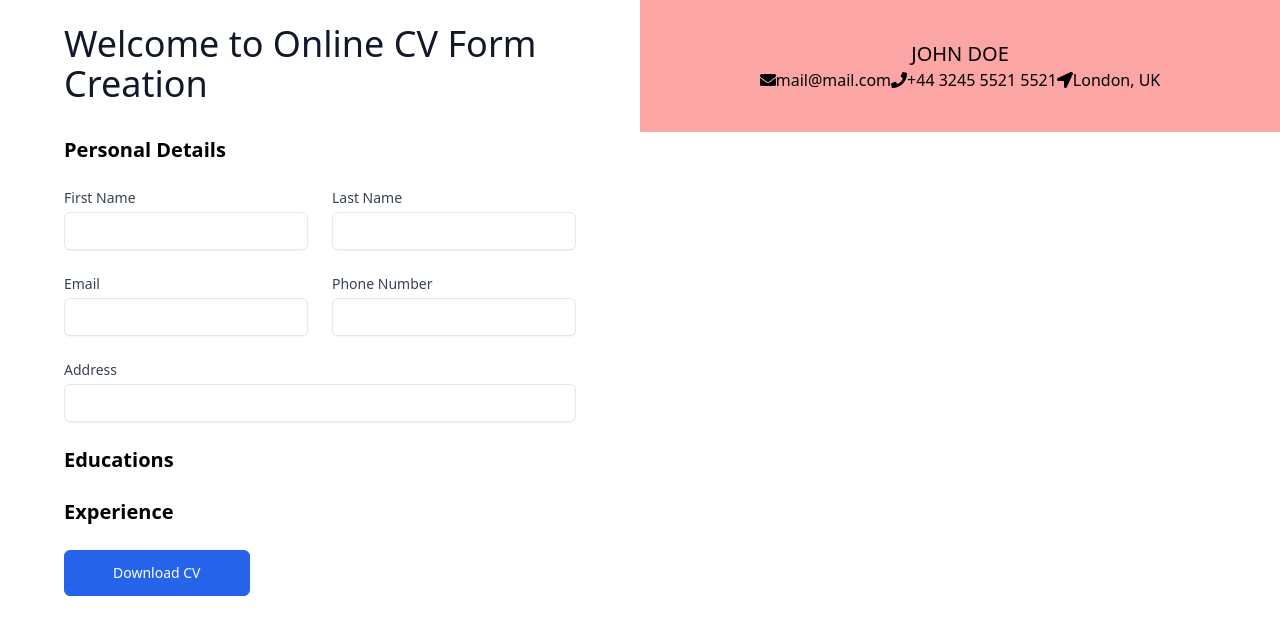
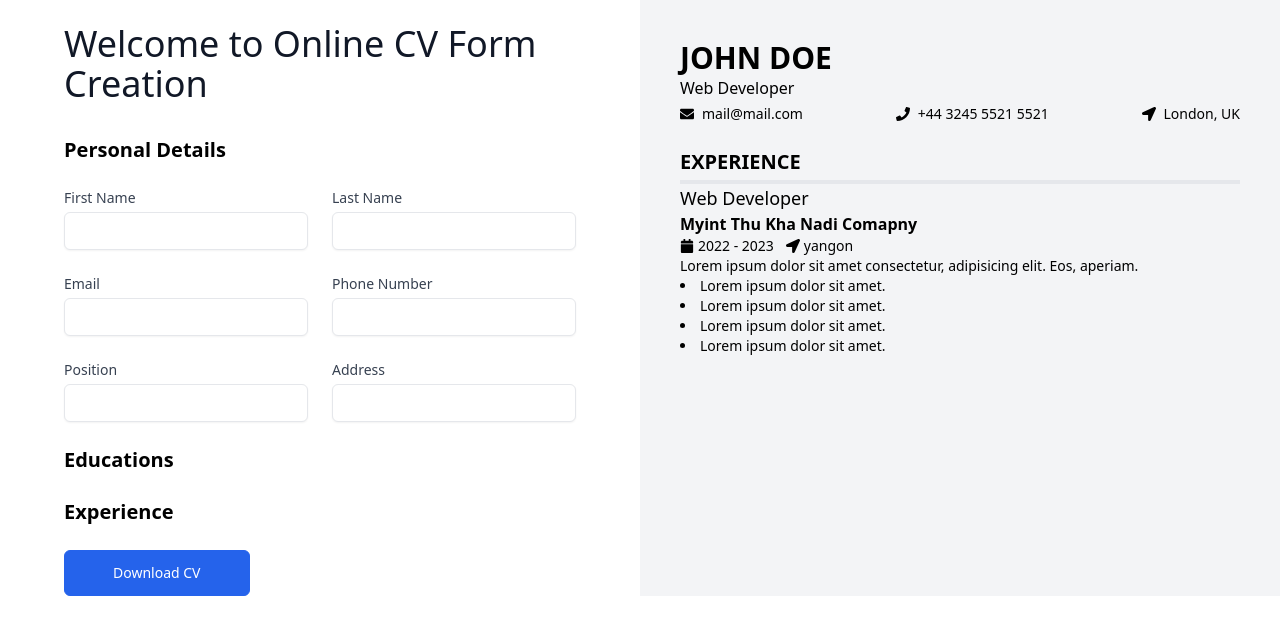
Before and after one commit to yenaingtun-dev/CV-Application, a React (Vite) app: page / in a window 1280 px wide. Shown: the top 634 px of the page. Built offline with nearby package versions, Linux system fonts and the light colour scheme.

Commit message:
updated applicaton

```diff
--- a/src/components/Application.jsx
+++ b/src/components/Application.jsx
@@ -1,24 +1,55 @@
 import { FaEnvelope } from "react-icons/fa";
 import { FaPhone } from "react-icons/fa";
 import { FaLocationArrow } from "react-icons/fa";
+import { FaCalendar } from "react-icons/fa";
 function Application() {
     return (
-        <aside className="relative block h-16 lg:order-last lg:col-span-5 lg:h-full xl:col-span-6">
-            <div className="p-10 text-center bg-red-300">
-                <h1 className="text-xl uppercase">John Doe</h1>
-                <div className="flex items-center justify-center">
-                    <div className="flex items-center">
+        <aside className="relative block h-16 bg-gray-100 lg:order-last lg:col-span-5 lg:h-full xl:col-span-6">
+            <div className="pt-10 pb-3 pl-10 pr-10">
+                <h1 className="text-3xl font-semibold uppercase">John Doe</h1>
+                <p className="text-base">Web Developer</p>
+                <div className="flex items-center justify-between pb-3 mt-1 text-sm">
+                    <div className="flex items-center space-x-2">
                         <FaEnvelope />
                         <p>mail@mail.com</p>
                     </div>
-                    <div className="flex items-center">
+                    <div className="flex items-center space-x-2">
                         <FaPhone />
                         <p>+44 3245 5521 5521</p>
                     </div>
-                    <div className="flex items-center">
+                    <div className="flex items-center space-x-2">
                         <FaLocationArrow />
                         <p>London, UK</p>
                     </div>
+                </div>
+            </div>
+            <div className="pl-10 pr-10">
+                <h1 className="pb-1 text-xl font-semibold uppercase border-b-4">
+                    Experience
+                </h1>
+                <p className="text-lg">Web Developer</p>
+                <p className="font-semibold">Myint Thu Kha Nadi Comapny</p>
+                <div className="flex items-center space-x-3 text-sm">
+                    <div className="flex items-center space-x-1">
+                        <FaCalendar />
+                        <p>2022 - 2023</p>
+                    </div>
+                    <div className="flex items-center space-x-1">
+                        <FaLocationArrow />
+                        <p>yangon</p>
+                    </div>
+                </div>
+                <div className="text-sm">
+                    <p>
+                        Lorem ipsum dolor sit amet consectetur, adipisicing
+                        elit. Eos, aperiam.
+                    </p>
+                    <ul className="list-disc list-inside">
+                        <li>Lorem ipsum dolor sit amet.</li>
+                        <li>Lorem ipsum dolor sit amet.</li>
+                        <li>Lorem ipsum dolor sit amet.</li>
+                        <li>Lorem ipsum dolor sit amet.</li>
+                    </ul>
                 </div>
             </div>
         </aside>
--- a/src/components/Form.jsx
+++ b/src/components/Form.jsx
@@ -8,7 +8,7 @@ function Form() {
         <main className="flex items-center justify-center px-8 sm:px-12 lg:col-span-7 lg:px-16 xl:col-span-6">
             <div className="max-w-xl lg:max-w-3xl">
                 <h1 className="mt-6 text-2xl text-gray-900 font-old sm:text-3xl md:text-4xl">
-                    Welcome to Online CV Form  Creation
+                    Welcome to Online CV Form Creation
                 </h1>
                 {/* form */}
                 <form action="#" className="grid grid-cols-6 gap-6 mt-8">
@@ -82,7 +82,22 @@ function Form() {
                                     className="w-full mt-1 text-sm text-gray-700 bg-white border-gray-200 rounded-md shadow-sm"
                                 />
                             </div>
-                            <div className="col-span-6">
+                            <div className="col-span-6 sm:col-span-3">
+                                <label
+                                    htmlFor="Position"
+                                    className="block text-sm font-medium text-gray-700"
+                                >
+                                    Position
+                                </label>
+
+                                <input
+                                    type="text"
+                                    id="Position"
+                                    name="position"
+                                    className="w-full mt-1 text-sm text-gray-700 bg-white border-gray-200 rounded-md shadow-sm"
+                                />
+                            </div>
+                            <div className="col-span-6 sm:col-span-3">
                                 <label
                                     htmlFor="Address"
                                     className="block text-sm font-medium text-gray-700"
```
